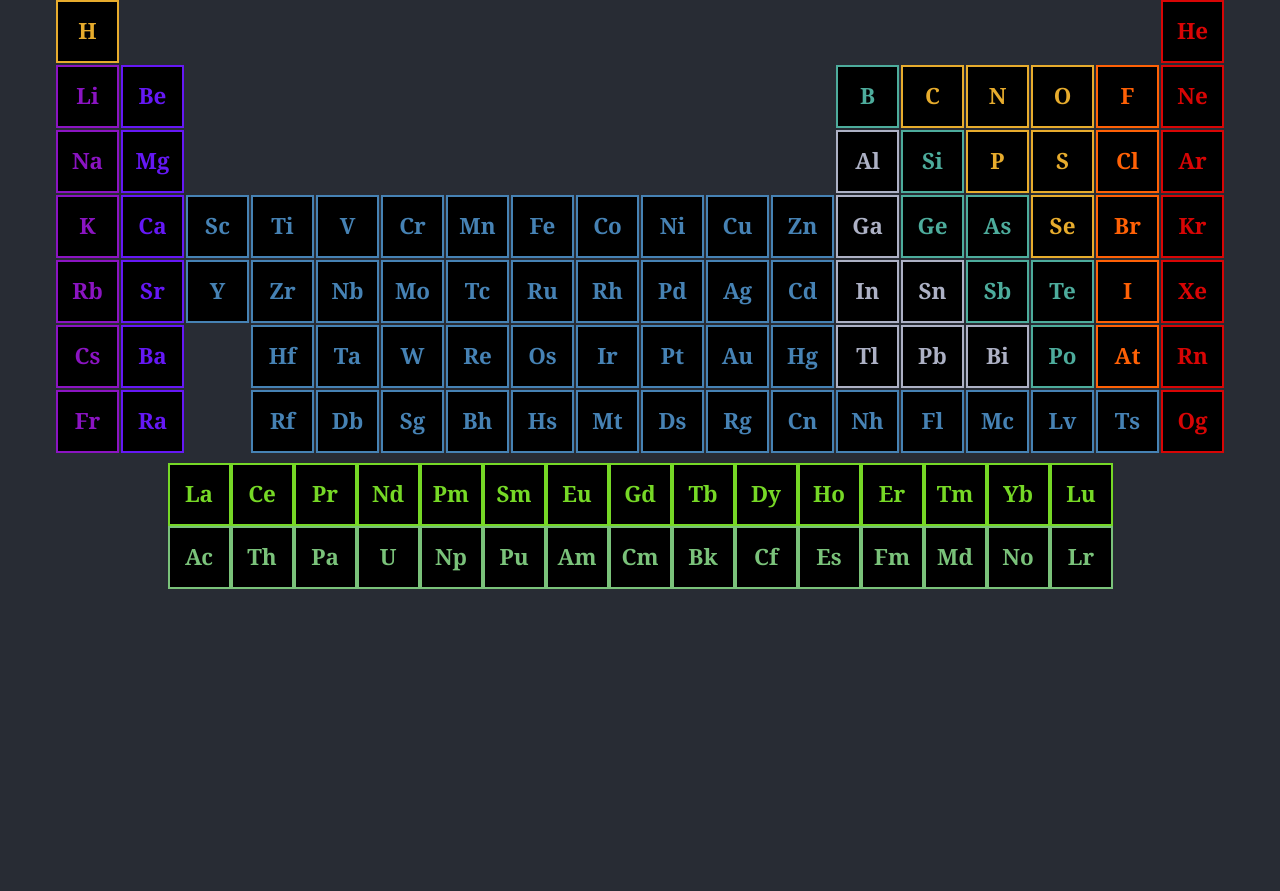
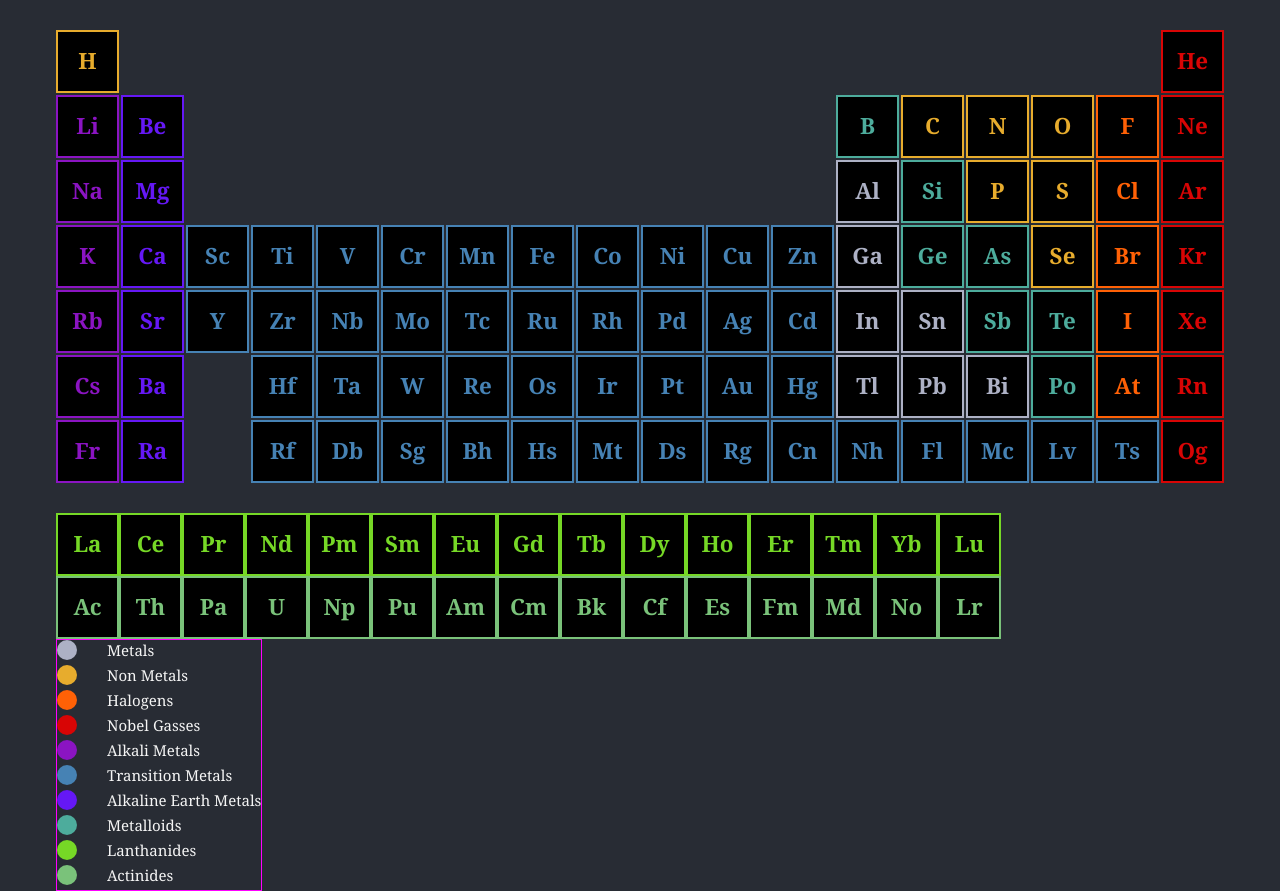
Before and after one commit to AliNisarAhmed/periodic-table-ts-gatsby, a Gatsby site: page / in a window 1280 px wide. Before the commit the page ends 800 px from the top, so only its background shows below. Built offline with nearby package versions, Linux system fonts and the light colour scheme; Gatsby itself is replaced by a stand-in of ours.

Commit message:
add legend, basic colors and styles, to be positioned later

```diff
--- a/src/components/App.tsx
+++ b/src/components/App.tsx
@@ -1,7 +1,8 @@
 import React from "react";
 import { graphql, useStaticQuery } from "gatsby";
-import { ElementsList } from "./ElementsList";
+import { PeriodicTable } from "./PeriodicTable";
 import { IElement } from "../utils/types";
+import Legend from "./Legend";
 
 const App = props => {
   const data = useStaticQuery(graphql`
@@ -23,7 +24,12 @@ const App = props => {
 
   console.log("elements: ", elements);
 
-  return <ElementsList elements={elements} />;
+  return (
+    <div className="app">
+      <PeriodicTable elements={elements} />
+      <Legend />
+    </div>
+  );
 };
 
 export default App;
--- /dev/null
+++ b/src/components/Legend.tsx
@@ -0,0 +1,50 @@
+import React from "react";
+
+const Legend = () => {
+  return (
+    <div className="legend">
+      <div className="legend__item">
+        <div className="legend__color legend__color--metal"></div>
+        <div className="legend__text">Metals</div>
+      </div>
+      <div className="legend__item">
+        <div className="legend__color legend__color--nonmetal"></div>
+        <div className="legend__text">Non Metals</div>
+      </div>
+      <div className="legend__item">
+        <div className="legend__color legend__color--halogen"></div>
+        <div className="legend__text">Halogens</div>
+      </div>
+      <div className="legend__item">
+        <div className="legend__color legend__color--nobelGas"></div>
+        <div className="legend__text">Nobel Gasses</div>
+      </div>
+      <div className="legend__item">
+        <div className="legend__color legend__color--alkaliMetal"></div>
+        <div className="legend__text">Alkali Metals</div>
+      </div>
+      <div className="legend__item">
+        <div className="legend__color legend__color--transitionMetal"></div>
+        <div className="legend__text">Transition Metals</div>
+      </div>
+      <div className="legend__item">
+        <div className="legend__color legend__color--alkalineEarthMetal"></div>
+        <div className="legend__text">Alkaline Earth Metals</div>
+      </div>
+      <div className="legend__item">
+        <div className="legend__color legend__color--metalloid"></div>
+        <div className="legend__text">Metalloids</div>
+      </div>
+      <div className="legend__item">
+        <div className="legend__color legend__color--lanthanoid"></div>
+        <div className="legend__text">Lanthanides</div>
+      </div>
+      <div className="legend__item">
+        <div className="legend__color legend__color--actinoid"></div>
+        <div className="legend__text">Actinides</div>
+      </div>
+    </div>
+  );
+};
+
+export default Legend;
--- a/src/components/ElementsList.tsx
+++ b/src/components/PeriodicTable.tsx
@@ -8,7 +8,7 @@ interface IProps {
   children?: any;
 }
 
-export const ElementsList: React.FC<IProps> = ({ elements }) => {
+export const PeriodicTable: React.FC<IProps> = ({ elements }) => {
   const [normalElements, innerTransitionMetals] = partition(
     e => e.category !== "actinide" && e.category !== "lanthanide",
     elements
--- /dev/null
+++ b/src/styles/_legend.scss
@@ -0,0 +1,65 @@
+.legend {
+  display: flex;
+  flex-direction: column;
+  border: 1px solid fuchsia;
+  width: fit-content;
+
+  &__item {
+    display: flex;
+    align-items: center;
+    margin-bottom: 0.5rem;
+  }
+
+  &__color {
+    border-radius: 100%;
+    width: 2rem;
+    height: 2rem;
+
+    &--nonmetal {
+      background-color: $nonmetal;
+    }
+
+    &--metal {
+      background-color: $metal;
+    }
+
+    &--halogen {
+      background-color: $halogen;
+    }
+
+    &--nobelGas {
+      background-color: $nobleGas;
+    }
+
+    &--alkaliMetal {
+      background-color: $alkaliMetal;
+    }
+
+    &--alkalineEarthMetal {
+      background-color: $alkalineEarthMetal;
+    }
+
+    &--metalloid {
+      background-color: $metalloid;
+    }
+
+    &--transitionMetal {
+      background-color: $transitionMetal;
+    }
+
+    &--lanthanoid {
+      background-color: $lanthanoid;
+    }
+
+    &--actinoid {
+      background-color: $actinoid;
+    }
+  }
+
+  &__text {
+    flex-grow: 4;
+    margin-left: 3rem;
+    font-size: 1.5rem;
+    color: whitesmoke;
+  }
+}
--- a/src/styles/_main.scss
+++ b/src/styles/_main.scss
@@ -27,14 +27,14 @@ body {
   grid-template-rows: repeat(7, 1fr);
   grid-gap: 2px;
   max-width: 1200px;
-  margin: 0 auto;
+  margin: 3rem auto;
 }
 
 .innerTransitionMetals {
-  margin-top: 10px;
   display: grid;
   grid-template-columns: repeat(15, 1fr);
   grid-template-rows: 1fr 1fr;
+  width: 80%;
 }
 
 .center {
--- a/src/styles/index.scss
+++ b/src/styles/index.scss
@@ -2,3 +2,4 @@
 @import "./element";
 @import "./layout";
 @import "./main";
+@import "./legend";
```
